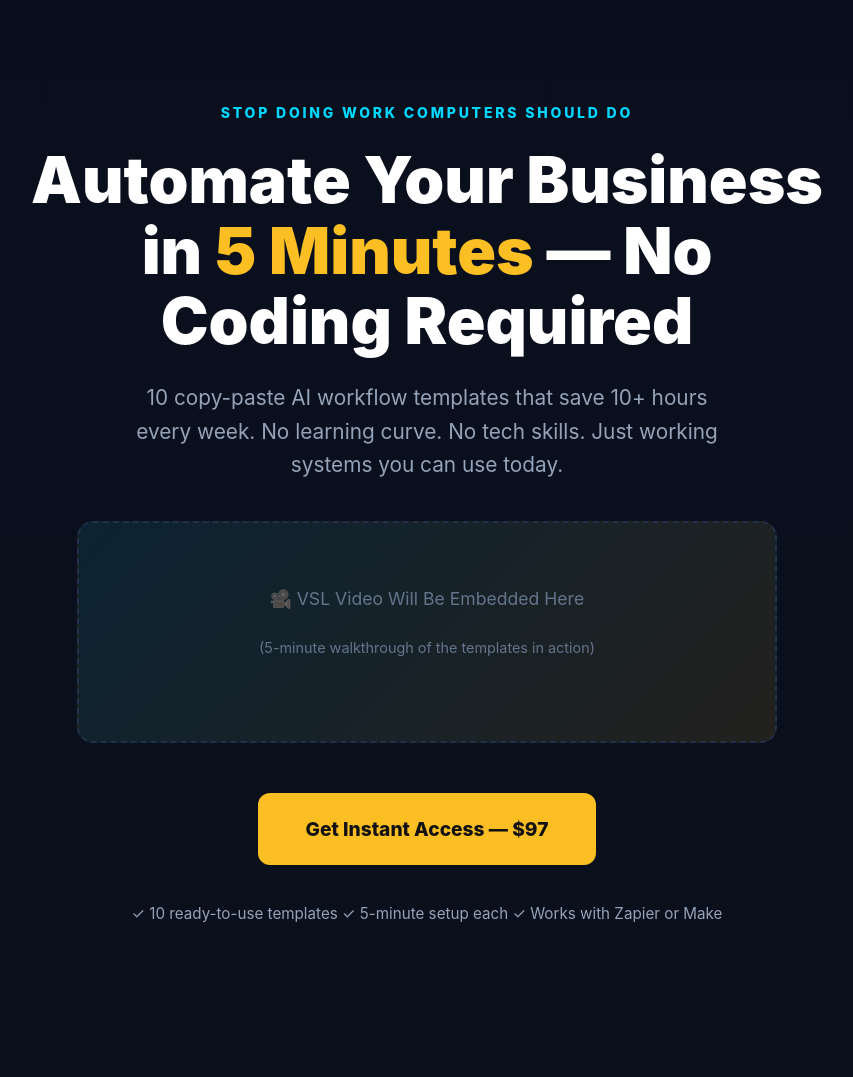
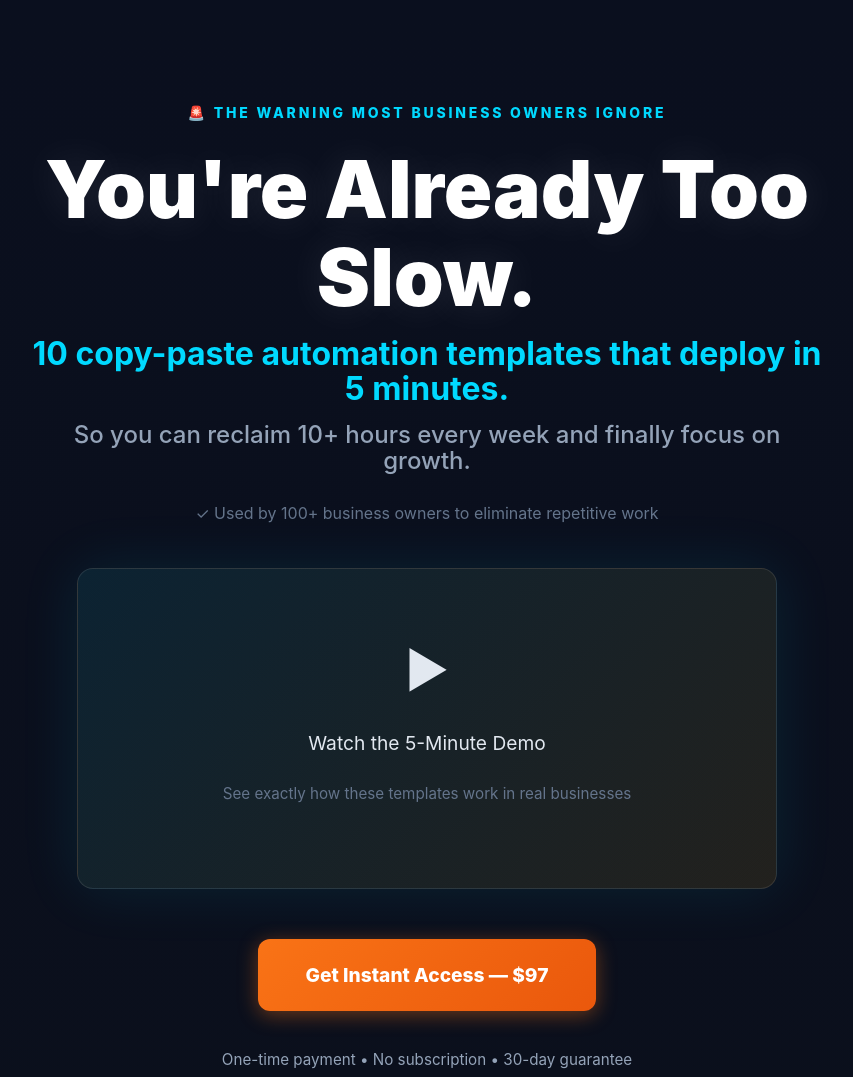
Before and after one commit to softomatrix-svg/jay, a plain HTML site: page index.html in a window 1280 px wide. Shown: the top 1077 px of the page, without its empty margins (213-1066 px from the left). Drawn offline with Linux system fonts and the light colour scheme.

Commit message:
Updated hero section with 3-part headline doctrine

```diff
--- a/index.html
+++ b/index.html
@@ -91,17 +91,32 @@
 
 <section class="hero">
     <div class="container">
-        <p class="eyebrow">Stop Doing Work Computers Should Do</p>
-        <h1>Automate Your Business in <span class="highlight">5 Minutes</span> — No Coding Required</h1>
-        <p class="hero-subtitle">10 copy-paste AI workflow templates that save 10+ hours every week. No learning curve. No tech skills. Just working systems you can use today.</p>
+        <p class="eyebrow">🚨 The Warning Most Business Owners Ignore</p>
 
-        <div class="video-placeholder">
-            <p>🎥 VSL Video Will Be Embedded Here</p>
-            <p style="font-size: 0.9rem; margin-top: 10px;">(5-minute walkthrough of the templates in action)</p>
+        <h1 style="margin-bottom: 15px;">
+            <span style="font-size: clamp(2.8rem, 7vw, 5rem); display: block; margin-bottom: 15px; color: #fff; text-shadow: 0 0 40px rgba(255,255,255,0.1);">
+                You're Already Too Slow.
+            </span>
+            <span style="font-size: clamp(1.4rem, 3.5vw, 2rem); color: var(--cyan); display: block; margin-bottom: 15px; font-weight: 700;">
+                10 copy-paste automation templates that deploy in 5 minutes.
+            </span>
+            <span style="font-size: clamp(1.1rem, 2.5vw, 1.5rem); color: var(--text-dim); display: block; font-weight: 500;">
+                So you can reclaim 10+ hours every week and finally focus on growth.
+            </span>
+        </h1>
+
+        <p style="text-align: center; color: var(--muted); margin: 25px 0; font-size: 1rem;">
+            ✓ Used by 100+ business owners to eliminate repetitive work
+        </p>
+
+        <div class="video-placeholder" style="border: 1px solid rgba(255,255,255,0.1); box-shadow: 0 0 60px rgba(0, 217, 255, 0.1);">
+            <div style="font-size: 3rem; margin-bottom: 15px;">▶</div>
+            <p style="font-size: 1.2rem; color: var(--text);">Watch the 5-Minute Demo</p>
+            <p style="font-size: 0.95rem; margin-top: 10px;">See exactly how these templates work in real businesses</p>
         </div>
 
-        <a href="#offer" class="cta-button">Get Instant Access — $97</a>
-        <p class="micro-reassurance">✓ 10 ready-to-use templates ✓ 5-minute setup each ✓ Works with Zapier or Make</p>
+        <a href="#offer" class="cta-button" style="background: linear-gradient(135deg, #f97316, #ea580c); color: white; box-shadow: 0 4px 20px rgba(249, 115, 22, 0.4);">Get Instant Access — $97</a>
+        <p class="micro-reassurance">One-time payment • No subscription • 30-day guarantee</p>
     </div>
 </section>
 
```
Also changed, not shown: 1 other file.
